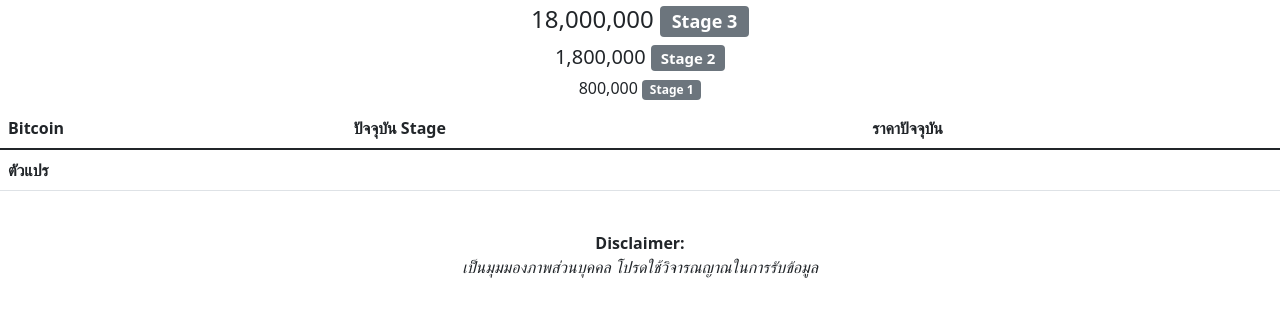
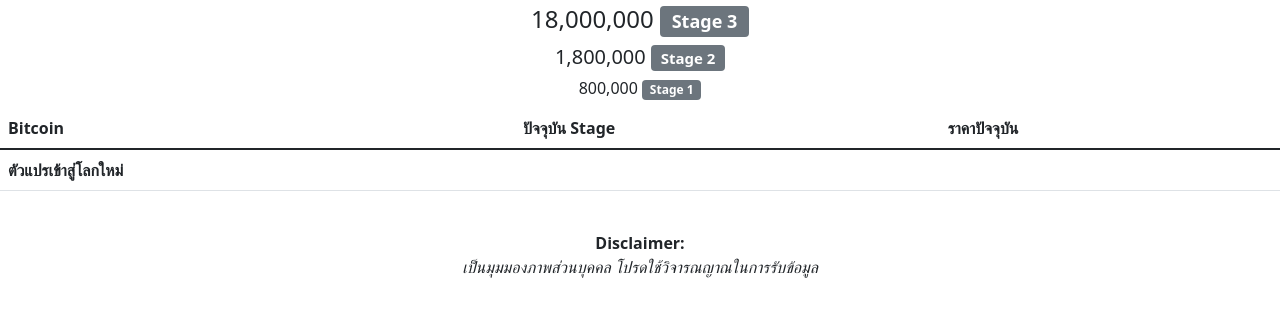
Before and after one commit to artnp/bitcoin-projection, a plain HTML site: page index.html in a window 1280 px wide. Shown: the part 224-540 px from the top of the page. Drawn offline with nearby package versions, Linux system fonts and the light colour scheme; no server answers.

Commit message:
Update index.html

```diff
--- a/index.html
+++ b/index.html
@@ -32,7 +32,7 @@
         </thead>
         <tbody>
           <tr>
-            <th scope="row">ตัวแปร</th>
+            <th scope="row">ตัวแปรเข้าสู่โลกใหม่</th>
             <td><div id="stage"></div></td>
             <td><div id="bitcoin"></div></td>
           </tr>
```
